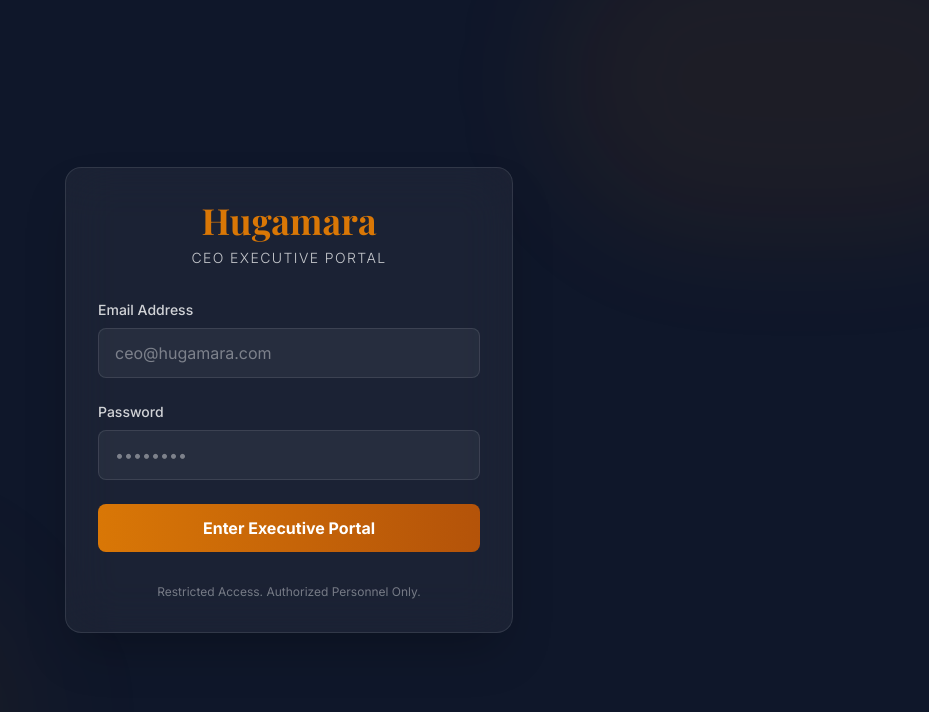
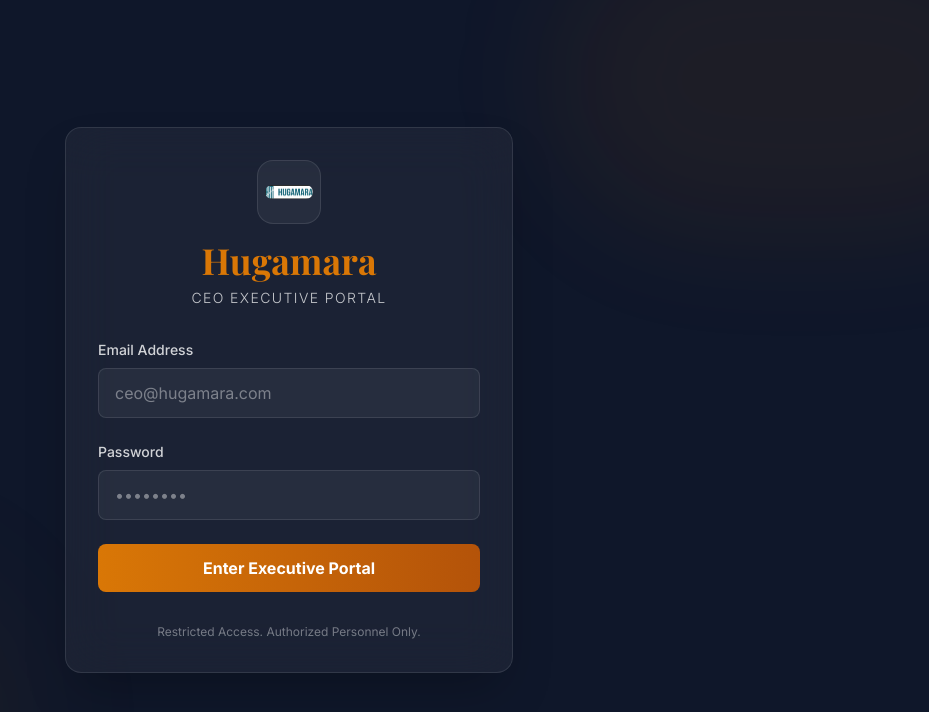
Before and after one commit to makambajulius2020-stack/CEO-PORTAL, a Next.js app in the folder frontend/: page /login in a window 1280 px wide. Shown: the top 712 px of the page, without its empty margins (351-1280 px from the left). Built offline with nearby package versions, Linux system fonts and the light colour scheme.

Commit message:
Replace portal/login logos with CEO logo

```diff
--- a/frontend/app/login/page.tsx
+++ b/frontend/app/login/page.tsx
@@ -2,6 +2,7 @@
 
 import { useState } from 'react';
 import { useRouter } from 'next/navigation';
+import Image from 'next/image';
 
 export default function LoginPage() {
     const [email, setEmail] = useState('');
@@ -49,6 +50,11 @@ export default function LoginPage() {
             {/* Glassmorphism Card */}
             <div className="relative z-10 w-full max-w-md p-8 bg-white/5 backdrop-blur-xl border border-white/10 rounded-2xl shadow-2xl">
                 <div className="text-center mb-8">
+                    <div className="flex items-center justify-center mb-4">
+                        <div className="w-16 h-16 rounded-2xl bg-white/5 border border-white/10 flex items-center justify-center">
+                            <Image src="/ceo-logo.jpeg" alt="Hugamara" width={48} height={48} className="rounded-xl" />
+                        </div>
+                    </div>
                     <h1 className="text-4xl font-serif font-bold text-[#d97706] mb-2">Hugamara</h1>
                     <p className="text-white/75 font-light tracking-widest text-sm uppercase">CEO Executive Portal</p>
                 </div>
--- a/frontend/components/Header.tsx
+++ b/frontend/components/Header.tsx
@@ -1,12 +1,12 @@
 'use client';
 
 import React from 'react';
+import Image from 'next/image';
 import { useGlobal } from '@/context/GlobalContext';
 import {
     Bell,
     Download,
     User,
-    Building2,
     Calendar,
     Search
 } from 'lucide-react';
@@ -22,7 +22,7 @@ export default function Header() {
             <div className="flex items-center gap-8 relative z-10">
                 <div className="flex items-center gap-4 group cursor-pointer">
                     <div className="w-12 h-12 bg-[#d97706] rounded-2xl flex items-center justify-center shadow-[0_0_40px_rgba(217,119,6,0.3)] ring-1 ring-white/10 group-hover:scale-105 transition-all duration-500">
-                        <Building2 className="text-white w-6 h-6" />
+                        <Image src="/ceo-logo.jpeg" alt="Hugamara" width={28} height={28} className="rounded-lg" />
                     </div>
                     <div>
                         <h1 className="text-xl md:text-2xl font-serif font-black text-white leading-none tracking-tight uppercase italic">
--- a/frontend/components/Sidebar.tsx
+++ b/frontend/components/Sidebar.tsx
@@ -1,6 +1,7 @@
 'use client';
 
 import React from 'react';
+import Image from 'next/image';
 import Link from 'next/link';
 import { usePathname } from 'next/navigation';
 import {
@@ -77,7 +78,7 @@ export default function Sidebar({ isOpen, onClose }: SidebarProps) {
             <div className="p-6 relative z-10 flex flex-col h-full">
                 <div className="flex items-center gap-4 mb-10 group cursor-pointer">
                     <div className="w-10 h-10 bg-[#d97706] rounded-xl flex items-center justify-center shadow-lg shadow-[#d97706]/20 ring-1 ring-white/10 group-hover:rotate-6 transition-all duration-500">
-                        <Building2 className="text-white w-6 h-6" />
+                        <Image src="/ceo-logo.jpeg" alt="Hugamara" width={22} height={22} className="rounded-md" />
                     </div>
                     <div>
                         <h1 className="text-lg font-serif font-black text-white leading-none tracking-tight uppercase italic">Hugamara</h1>
```
Also changed, not shown: frontend/public/ceo-logo.jpeg (added).
